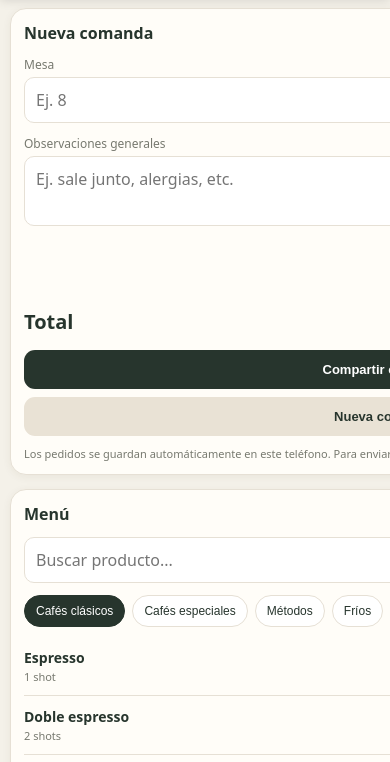
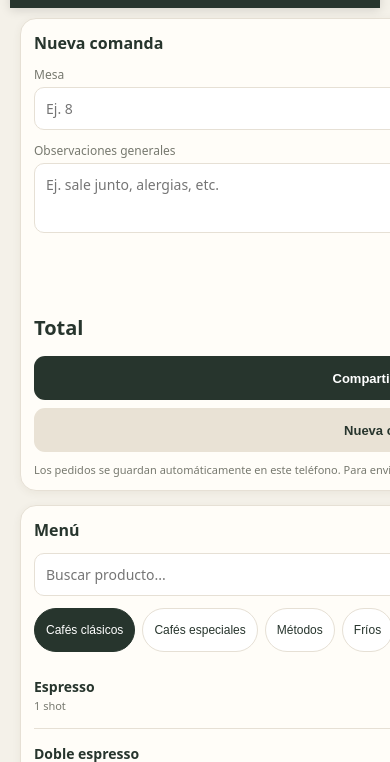
Before and after one commit to lautaro9lftr/Cofi-comanda, a plain HTML site: page index.html in a window 390 px wide. Shown: the part 74-836 px from the top of the page. Drawn offline with Linux system fonts and the light colour scheme.

Commit message:
Update index.html

```diff
--- a/index.html
+++ b/index.html
@@ -20,7 +20,28 @@ h2{font-size:16px;margin:0 0 12px}.meta{display:grid;grid-template-columns:1fr 1
 .order-line{padding:10px 0;border-bottom:1px solid var(--line)}.order-top{display:flex;justify-content:space-between;gap:8px;font-size:13px;font-weight:650}.order-bottom{display:flex;justify-content:space-between;align-items:center;margin-top:7px}.order-bottom input{min-width:0;flex:1;border:1px solid var(--line);border-radius:8px;padding:7px;font-size:12px;margin-right:8px}
 .total{display:flex;justify-content:space-between;font-size:20px;font-weight:800;padding:15px 0}.actions{display:grid;grid-template-columns:1fr 1fr;gap:8px}.btn{border:0;border-radius:11px;padding:12px;font-weight:700;font-size:13px;background:var(--ink);color:white}.btn.alt{background:var(--soft);color:var(--ink)}.btn.danger{background:#f4e5df;color:#8b3e2d}.empty{color:var(--muted);font-size:13px;padding:16px 0;text-align:center}
 .hint{font-size:11px;color:var(--muted);line-height:1.4;margin-top:10px}.toast{position:fixed;bottom:18px;left:50%;transform:translateX(-50%);background:#27352d;color:white;padding:10px 15px;border-radius:20px;font-size:13px;display:none;z-index:9}
-@media(max-width:700px){main{grid-template-columns:1fr;padding:10px}.order-panel{grid-row:1}.panel{padding:13px}.head{padding:0 2px}}
+@media(max-width:700px){main{grid-template-columns:1fr;padding:10px}.order-panel{grid-row:1}.panel{padding:13px}.head{padding:0 2px}}/* Adaptación para celulares */
+@media (max-width: 600px) {
+
+    body {
+        margin: 0;
+        padding: 10px;
+        font-size: 14px;
+    }
+
+    .contenedor {
+        width: 100%;
+        padding: 10px;
+        box-sizing: border-box;
+    }
+
+    button {
+        width: 100%;
+        min-height: 44px;
+        font-size: 16px;
+    }
+
+}
 </style>
 </head>
 <body>
```
